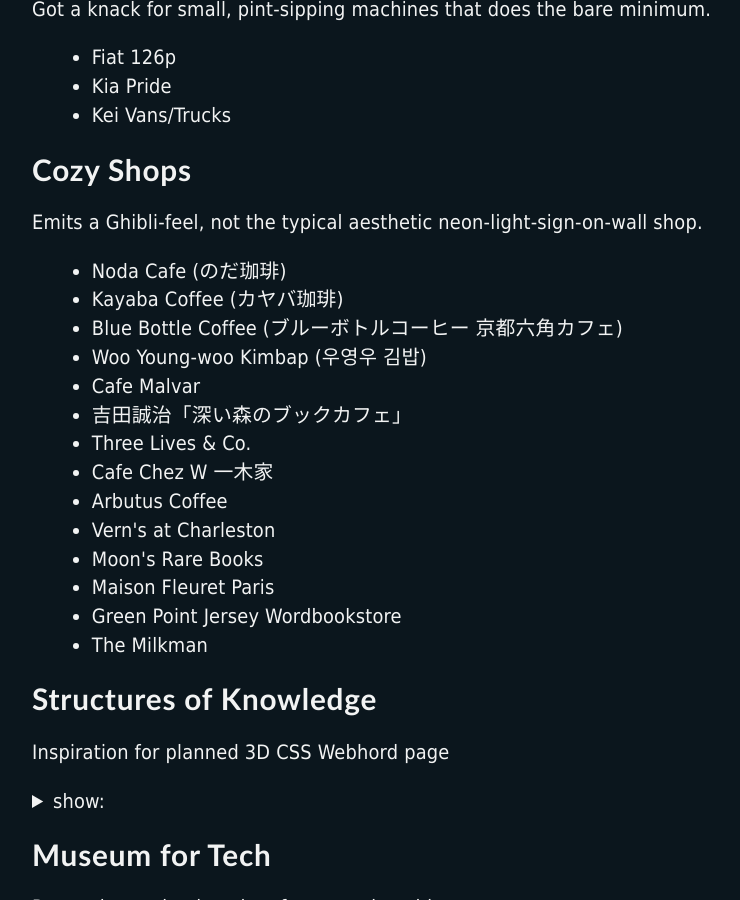
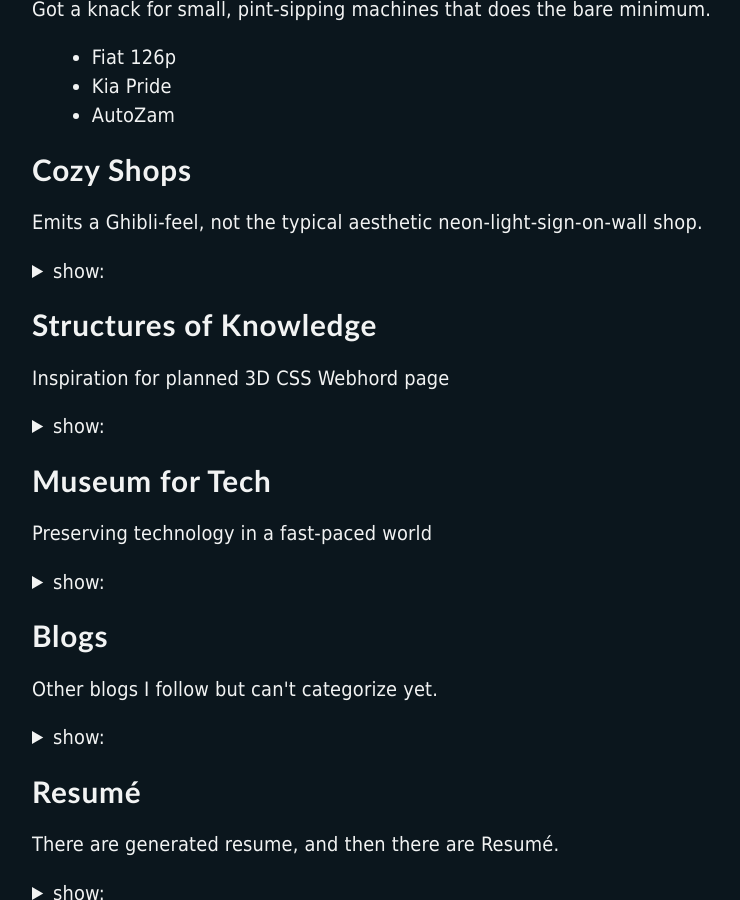
Before and after one commit to mpdagang/mpdagang.github.io, a Jekyll site: the page built from _pages/sundry.html, in a window 1280 px wide and 900 px high, scrolled down 294 px. Shown: the whole window, without its empty margins (32-772 px from the left). Built offline with Jekyll 4.4.1, drawn with Linux system fonts in a browser that asks for light colours; some of the changed text lies outside the part shown.

Commit message:
data and content changes

```diff
--- a/_data/introspects.yaml
+++ b/_data/introspects.yaml
@@ -102,3 +102,6 @@
 
 - name: Thomas Rumbold
   site: https://terminal.ahumanfuture.co/
+
+- name: Craid Mod
+  site: https://craigmod.com/
--- a/_pages/sundry.html
+++ b/_pages/sundry.html
@@ -14,11 +14,13 @@
         <ul>
             <li>Fiat 126p</li>
             <li>Kia Pride</li>
-            <li>Kei Vans/Trucks</li>
+            <li>AutoZam</li>
         </ul>
 
         <h2>Cozy Shops</h2>
         <p>Emits a Ghibli-feel, not the typical aesthetic neon-light-sign-on-wall shop.</p>
+        <details>
+            <summary>show:</summary>
             <ul>
                 <li><a href="https://maps.app.goo.gl/zRcWBNsVjYNVhkbF9">Noda Cafe (のだ珈琲)</a></li>
                 <li><a href="https://maps.app.goo.gl/4RJJdPA7ddC4cCUj7">Kayaba Coffee (カヤバ珈琲)</a></li>
@@ -35,6 +37,7 @@
                 <li><a href="https://theshopkeepers.com/shops/word/">Green Point Jersey Wordbookstore</a></li>
                 <li><a href="https://maps.app.goo.gl/c5dXuyk1W7XPPPM99">The Milkman</a></li>
             </ul>
+        </details>
 
         <h2>Structures of Knowledge</h2>
         <p>Inspiration for planned 3D CSS Webhord page</p>
@@ -67,15 +70,20 @@
 
         <h2>Museum for Tech</h2>
         <p>Preserving technology in a fast-paced world</p>
+        <details>
+            <summary>show:</summary>
             <ul>
                 <li><a href="https://icm.museum/">The Interim Computer Museum</a></li>
                 <li><a href="https://www.acmi.net.au/works/">Australian Centre for the Moving Image (ACMI)</a></li>
                 <li><a href="https://museum.ipsj.or.jp/">Online History Museum of Japanese Computer</a></li>
             </ul>
+        </details>
 
 
         <h2>Blogs</h2>
         <p>Other blogs I follow but can't categorize yet.</p>
+        <details>
+            <summary>show:</summary>
             <ul>
                 <li><a href="https://jikoman-life.com/">Maito "Jikoman Life" (じこまん生活)</a> <!-- https://www.youtube.com/@JikomanMovie/videos -->
                 <li><a href="https://bicycledutch.wordpress.com/">BicycelDutch</a></li>
@@ -87,9 +95,12 @@
                 <li><a href="https://yoshidaseiji.jp/">Yoshida Seiji</a></li>
                 <li><a href="https://aurumek.crevado.com/">Aurumek (Simon Hintermann)</a></li>
             </ul>
+        </details>
 
         <h2>Resumé</h2>
         <p>There are generated resume, and then there are Resumé.</p>
+        <details>
+            <summary>show:</summary>
             <ul>
                 <li><a href="https://donho.github.io/">HO (Notepad++)</a></li>
                 <li><a href="https://florian.rivoal.net/cv">Rivoal</a></li>
@@ -97,5 +108,6 @@
                 <li><a href="https://alvaromontoro.com/files/resume-classic.html">Montoro</a></li>
                 <li><a href="https://erickmerchant.com/resume/">Merchant</a></li>
             </ul>
+        </details>
     </section>
 </article>
```
Lines whose indentation alone changed are shown as unchanged.
